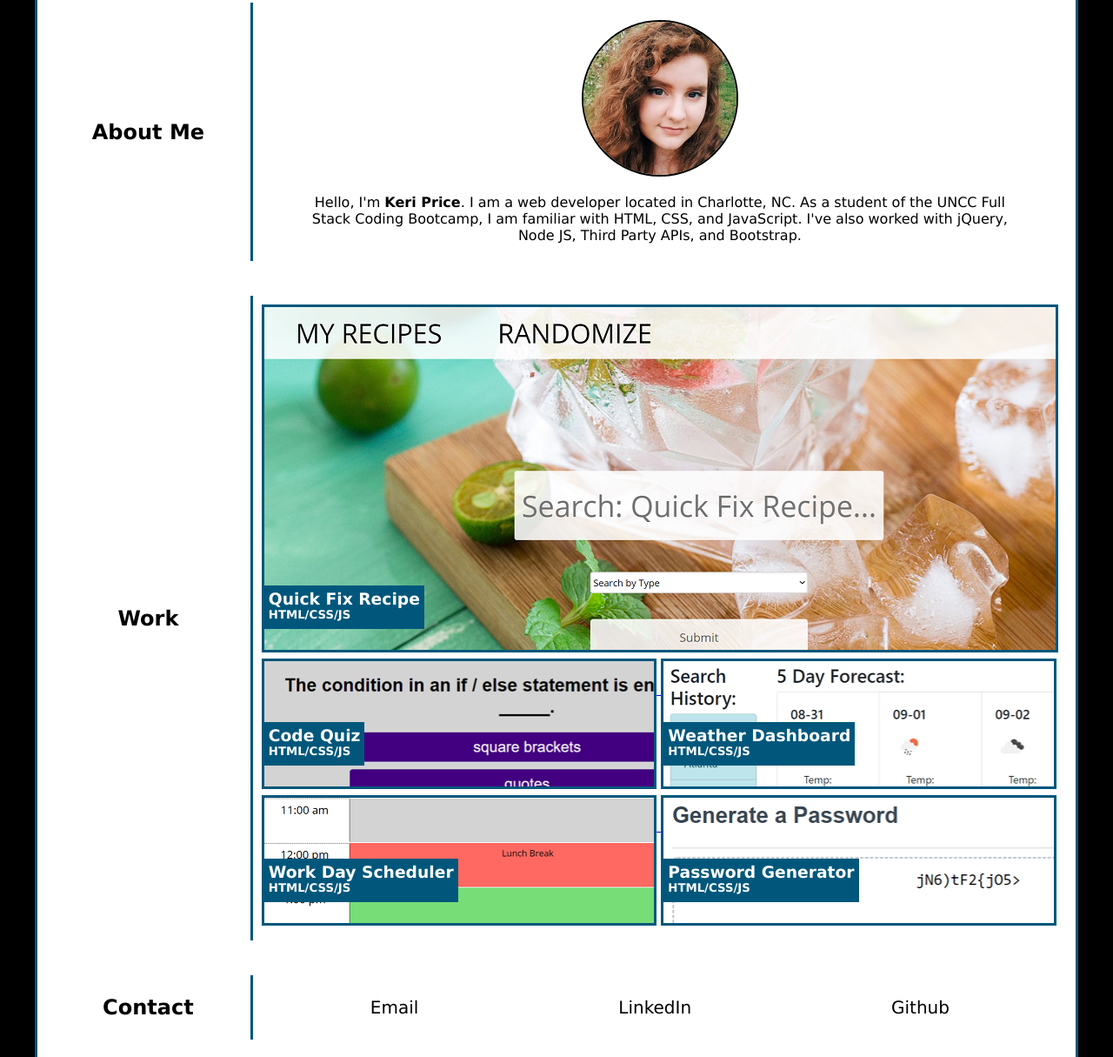
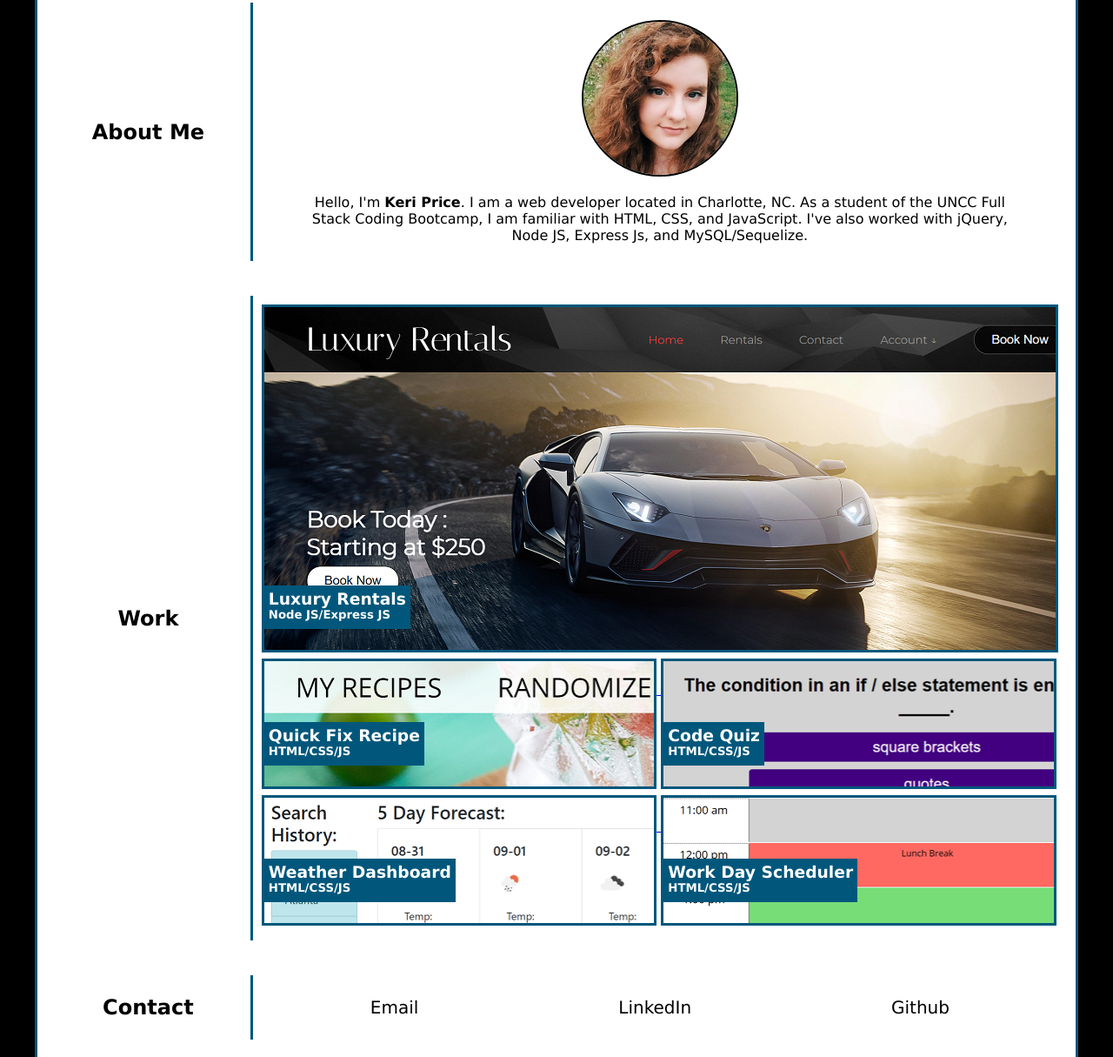
Before and after one commit to kerilp/portfolio, a plain HTML site: page index.html in a window 1280 px wide. Shown: the part 148-1363 px from the top of the page at 87% size. Drawn offline with Linux system fonts and the light colour scheme.

Commit message:
updating projects list

```diff
--- a/assets/css/style.css
+++ b/assets/css/style.css
@@ -166,7 +166,7 @@ footer a {
 #project1 {
     height: 400px;
     width: 100%;
-    background-image: url("../images/quick-fix-recipe.png");
+    background-image: url("../images/luxury-rentals.png");
     margin-bottom: 7px;
 }
 
@@ -181,19 +181,19 @@ footer a {
 }
 
 #project2 {
+    background-image: url("../images/quick-fix-recipe.png");
+}
+
+#project3 {
     background-image: url("../images/code-quiz.png");
 }
 
-#project3 {
+#project4 {
     background-image: url("../images/weather-dashboard.png");
 }
 
-#project4 {
+#project5 {
     background-image: url("../images/work-day.png");
-}
-
-#project5 {
-    background-image: url("../images/password-generator.png");
 }
 
 #project1 figcaption {
--- a/index.html
+++ b/index.html
@@ -40,15 +40,23 @@
                 <p>
                     Hello, I'm <strong>Keri Price</strong>. I am a web developer located in Charlotte, NC. As
                     a student of the UNCC Full Stack Coding Bootcamp, I am familiar with HTML, CSS,
-                    and JavaScript. I've also worked with jQuery, Node JS, Third Party APIs, and Bootstrap.
+                    and JavaScript. I've also worked with jQuery, Node JS, Express Js, and MySQL/Sequelize.
                 </p>
             </section>
         </article>
         <article id="work">
             <h2>Work</h2>
             <section>
+                <a href="https://luxury-rentals-10-4-2021.herokuapp.com/">
+                    <figure id="project1">
+                        <figcaption>
+                            <h3>Luxury Rentals</h3>
+                            <h5>Node JS/Express JS</h5>
+                        </figcaption>
+                    </figure>
+                </a>
                 <a href="https://kerilp.github.io/quick-fix-recipe/">
-                    <figure id="project1">
+                    <figure id="project2">
                         <figcaption>
                             <h3>Quick Fix Recipe</h3>
                             <h5>HTML/CSS/JS</h5>
@@ -56,7 +64,7 @@
                     </figure>
                 </a>
                 <a href="https://kerilp.github.io/coding-quiz-challenge/">
-                    <figure id="project2">
+                    <figure id="project3">
                         <figcaption>
                             <h3>Code Quiz</h3>
                             <h5>HTML/CSS/JS</h5>
@@ -64,7 +72,7 @@
                     </figure>
                 </a>
                 <a href="https://kerilp.github.io/weather-dashboard-exercise/">
-                    <figure id="project3">
+                    <figure id="project4">
                         <figcaption>
                             <h3>Weather Dashboard</h3>
                             <h5>HTML/CSS/JS</h5>
@@ -72,17 +80,9 @@
                     </figure>
                 </a>
                 <a href="https://kerilp.github.io/work-day-scheduler/">
-                    <figure id="project4">
+                    <figure id="project5">
                         <figcaption>
                             <h3>Work Day Scheduler</h3>
-                            <h5>HTML/CSS/JS</h5>
-                        </figcaption>
-                    </figure>
-                </a>
-                <a href="https://kerilp.github.io/password-generator/">
-                    <figure id="project5">
-                        <figcaption>
-                            <h3>Password Generator</h3>
                             <h5>HTML/CSS/JS</h5>
                         </figcaption>
                     </figure>
```
Also changed, not shown: assets/images/luxury-rentals.png (added).
